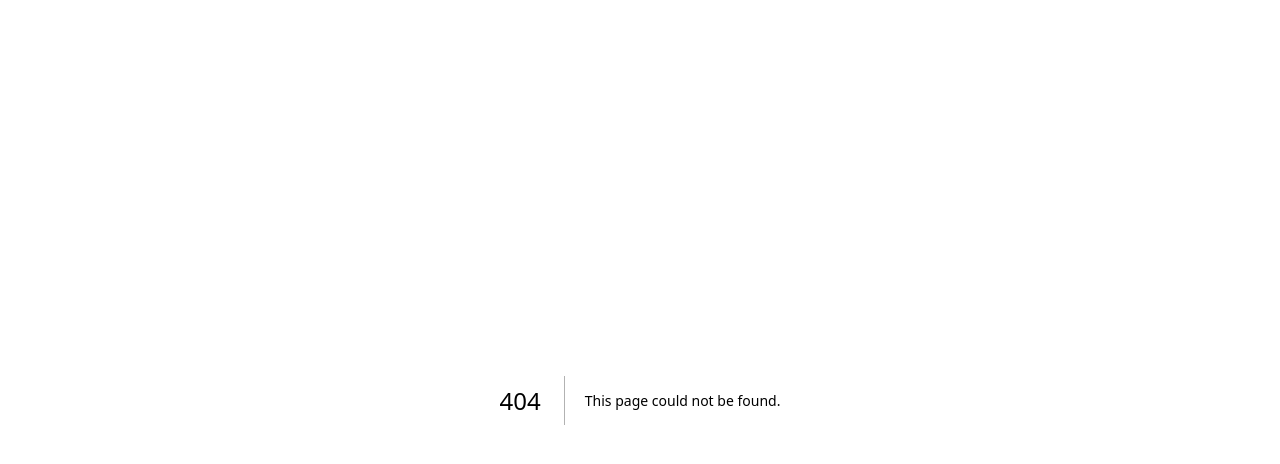
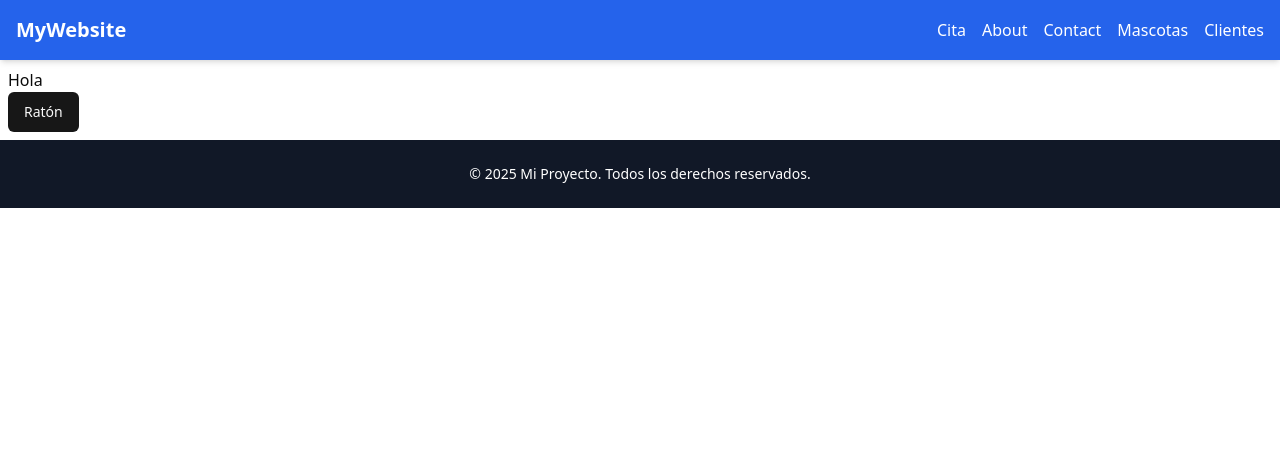
Before and after one commit to rafaelbau34/damazo, a Next.js app: page /mascotas in a window 1280 px wide. Before the commit this address had no page. Shown: the top 464 px of the page. Built offline with nearby package versions, Linux system fonts and the light colour scheme.

Commit message:
clientes y mascotas en navbar

```diff
--- a/src/app/cita/page.tsx
+++ b/src/app/cita/page.tsx
@@ -1,6 +1,6 @@
 "use client";
 
-import Layout from "app/Layout/Layout";
+import Layout from "app/layout/Layout";
 import { useState, useEffect } from "react";
 
 interface Cita {
--- /dev/null
+++ b/src/app/clientes/page.tsx
@@ -0,0 +1,13 @@
+import Layout from "app/layout/Layout";
+import { Button } from "app/components/ui/button";
+
+export default function Home() {
+  return (
+    <>
+      <Layout>
+        <h1>Hola</h1>
+        <Button>Ratón</Button>
+      </Layout>
+    </>
+  );
+}
--- /dev/null
+++ b/src/app/mascotas/page.tsx
@@ -0,0 +1,13 @@
+import Layout from "app/layout/Layout";
+import { Button } from "app/components/ui/button";
+
+export default function Home() {
+  return (
+    <>
+      <Layout>
+        <h1>Hola</h1>
+        <Button>Ratón</Button>
+      </Layout>
+    </>
+  );
+}
--- a/src/components/ui/Navbar.tsx
+++ b/src/components/ui/Navbar.tsx
@@ -24,6 +24,17 @@ const Navbar: React.FC = () => {
               Contact
             </Link>
           </li>
+
+          <li>
+            <Link href="/mascotas" className="hover:text-gray-200">
+              Mascotas
+            </Link>
+          </li>
+          <li>
+            <Link href="/clientes" className="hover:text-gray-200">
+              Clientes
+            </Link>
+          </li>
         </ul>
       </div>
     </nav>
```
